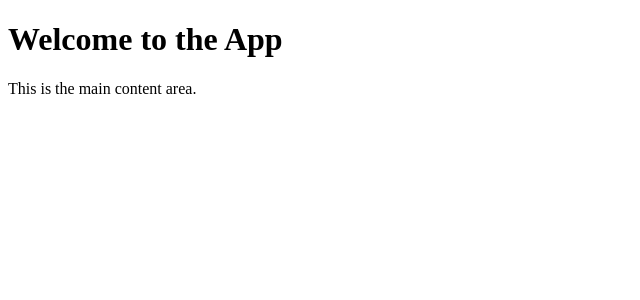
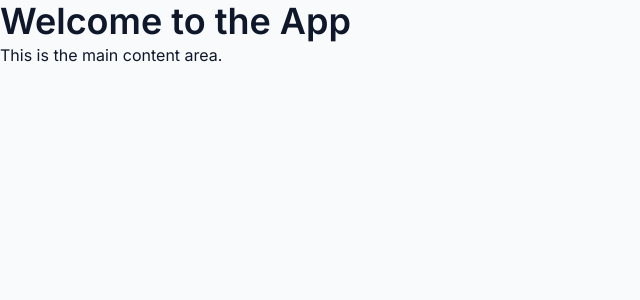
Before and after one commit to GoldCode-27/Evangadi-Forum-Project, a React app in the folder frontend/: page / in a window 1280 px wide. Shown: the top 300 px of the page, without its empty margins (0-640 px from the left). Built offline with nearby package versions, Linux system fonts and the light colour scheme; the HTML template or start-up script is replaced by a standard one.

Commit message:
feat(styles): add global design tokens and base styles for the forum

```diff
--- a/frontend/src/index.css
+++ b/frontend/src/index.css
@@ -0,0 +1,228 @@
+/**
+ * Global design tokens and base styles for Evangadi Forum (frontend).
+ *
+ * - Page-specific layout lives in `*.module.css` files next to each component.
+ * - Shared “list empty / loading” patterns live in `src/styles/pageStates.module.css`.
+ * - Layout widths: `--app-content-max` (main column), `--app-prose-max` (wide copy
+ *   blocks), `--app-form-max` (narrow forms). Authenticated pages rely on
+ *   `Layout.module.css` `.layout__mainInner` for the outer cap. Avoid duplicating
+ *   `max-width` on page roots unless a page is outside that shell (e.g. `/`, `/auth`).
+ * - When you add new features, prefer new CSS variables here only if the whole app
+ *   should use them; otherwise keep styles local to the page module.
+ */
+
+@import url('https://fonts.googleapis.com/css2?family=Inter:wght@300;400;500;600;700&display=swap');
+
+:root {
+  /* Primary colors (Orange-based) */
+  --primary: #f97316; /* Tailwind Orange-500 */
+  --primary-hover: #ea580c; /* Tailwind Orange-600 */
+  --primary-light: #ffedd5; /* Tailwind Orange-100 */
+  --primary-dark: #c2410c; /* Tailwind Orange-700 */
+  --primary-container: #ea580c; /* Tailwind Orange-600 */
+
+  /* Secondary colors */
+  --secondary: #475569; /* Slate-600 */
+  --secondary-hover: #334155; /* Slate-700 */
+
+  /* Tertiary colors */
+  --tertiary: #0f172a; /* Slate-900 */
+  --tertiary-container: #1e293b; /* Slate-800 */
+
+  /* Surface colors */
+  --surface: #ffffff;
+  --surface-hover: #f8fafc;
+  --surface-container-low: #f1f5f9;
+  --surface-container-high: #e2e8f0;
+  --surface-container-highest: #cbd5e1;
+
+  /* Text colors */
+  --text-primary: #0f172a; /* Slate-900 */
+  --text-secondary: #334155; /* Slate-700 (darkened for better contrast) */
+  --text-tertiary: #475569; /* Slate-600 (darkened for better contrast) */
+  --text-placeholder: #94a3b8; /* Slate-400 (dimmed for placeholders) */
+  --text-inverse: #ffffff;
+
+  /* Border colors */
+  --border: #e2e8f0;
+  --border-hover: #cbd5e1;
+  --border-focus: #f97316;
+
+  /* Status colors */
+  --success: #10b981;
+  --success-light: #d1fae5;
+  --warning: #f59e0b;
+  --warning-light: #fef3c7;
+  --error: #ef4444;
+  --error-light: #fee2e2;
+  --info: #3b82f6;
+  --info-light: #dbeafe;
+
+  /* Background colors */
+  --background: #f8fafc;
+  --background-secondary: #f1f5f9;
+
+  /* Shadow values */
+  --shadow-sm: 0 1px 2px 0 rgba(0, 0, 0, 0.05);
+  --shadow-md: 0 4px 6px -1px rgba(0, 0, 0, 0.1),
+    0 2px 4px -1px rgba(0, 0, 0, 0.06);
+  --shadow-lg: 0 10px 15px -3px rgba(0, 0, 0, 0.1),
+    0 4px 6px -2px rgba(0, 0, 0, 0.05);
+  --shadow-xl: 0 20px 25px -5px rgba(0, 0, 0, 0.1),
+    0 10px 10px -5px rgba(0, 0, 0, 0.04);
+  --shadow-focus: 0 0 0 3px rgba(249, 115, 22, 0.2);
+
+  /* Border radius */
+  --radius-sm: 0.25rem;
+  --radius-md: 0.5rem;
+  --radius-lg: 0.75rem;
+  --radius-xl: 1rem;
+  --radius-full: 9999px;
+
+  /* Spacing scale */
+  --spacing-xs: 0.25rem;
+  --spacing-sm: 0.5rem;
+  --spacing-md: 1rem;
+  --spacing-lg: 1.5rem;
+  --spacing-xl: 2rem;
+  --spacing-2xl: 3rem;
+  --spacing-3xl: 4rem;
+
+  /* Font stack */
+  --font-sans: 'Inter', system-ui, -apple-system, BlinkMacSystemFont, 'Segoe UI',
+    Roboto, 'Helvetica Neue', Arial, sans-serif;
+
+  /* Font sizes */
+  --text-xs: 0.75rem;
+  --text-sm: 0.875rem;
+  --text-base: 1rem;
+  --text-lg: 1.125rem;
+  --text-xl: 1.25rem;
+  --text-2xl: 1.5rem;
+  --text-3xl: 1.875rem;
+  --text-4xl: 2.25rem;
+
+  /* Font weights */
+  --font-light: 300;
+  --font-normal: 400;
+  --font-medium: 500;
+  --font-semibold: 600;
+  --font-bold: 700;
+
+  /* Transitions */
+  --transition-fast: 150ms ease-in-out;
+  --transition-base: 200ms ease-in-out;
+  --transition-slow: 300ms ease-in-out;
+
+  /* App shell: sidebar width and shared horizontal rhythm. */
+  --app-sidebar-width: 17rem;
+  /* Primary content column (Layout main + footer + marketing sections aligned to app). */
+  --app-content-max: 80rem;
+  /* Marketing / explainer columns (auth info panel, success messages). */
+  --app-prose-max: 32rem;
+  /* Narrow forms (auth sign-in card). */
+  --app-form-max: 28rem;
+}
+
+/* Global Resets */
+*,
+*::before,
+*::after {
+  box-sizing: border-box;
+  margin: 0;
+  padding: 0;
+}
+
+html {
+  scroll-behavior: smooth;
+}
+
+body {
+  font-family: var(--font-sans);
+  color: var(--text-primary);
+  background-color: var(--background);
+  line-height: 1.5;
+  -webkit-font-smoothing: antialiased;
+  -moz-osx-font-smoothing: grayscale;
+}
+
+a {
+  color: var(--primary);
+  text-decoration: none;
+  transition: color var(--transition-fast);
+}
+
+a:hover {
+  color: var(--primary-hover);
+}
+
+button {
+  font-family: inherit;
+  cursor: pointer;
+}
+
+input,
+textarea,
+select {
+  font-family: inherit;
+}
+
+input::-webkit-input-placeholder,
+textarea::-webkit-input-placeholder {
+  color: var(--text-placeholder);
+  opacity: 0.4;
+}
+
+input:-ms-input-placeholder,
+textarea:-ms-input-placeholder {
+  color: var(--text-placeholder);
+  opacity: 0.4;
+}
+
+input::placeholder,
+textarea::placeholder {
+  color: var(--text-placeholder);
+  opacity: 0.4; /* Reduced opacity for more dim, gray appearance */
+}
+
+/* Global Focus Styles for Inputs and Textareas */
+input:focus,
+textarea:focus,
+select:focus {
+  outline: none;
+  border-color: var(--primary) !important;
+  box-shadow: 0 0 0 1px var(--primary) !important;
+  transition: border-color var(--transition-fast),
+    box-shadow var(--transition-fast);
+}
+
+/* Base Typography */
+h1,
+h2,
+h3,
+h4,
+h5,
+h6 {
+  color: var(--text-primary);
+  font-weight: var(--font-semibold);
+  line-height: 1.2;
+}
+
+h1 {
+  font-size: var(--text-4xl);
+}
+h2 {
+  font-size: var(--text-3xl);
+}
+h3 {
+  font-size: var(--text-2xl);
+}
+h4 {
+  font-size: var(--text-xl);
+}
+h5 {
+  font-size: var(--text-lg);
+}
+h6 {
+  font-size: var(--text-base);
+}
```
